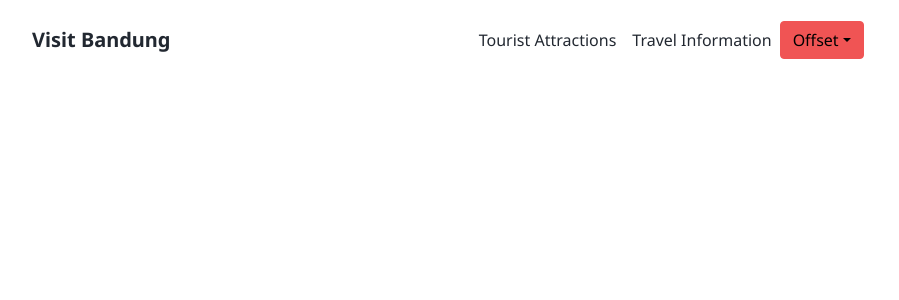
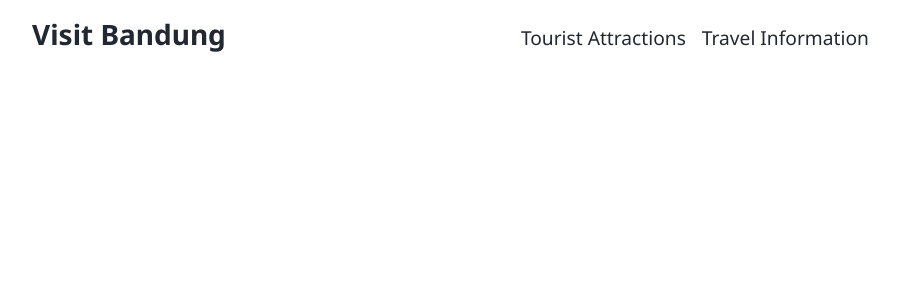
Before and after one commit to krisdinakr/visit-bandung-fe, a React (Create React App) app: page / in a window 1280 px wide. Shown: the top 300 px of the page, without its empty margins (50-949 px from the left). Built offline with nearby package versions, Linux system fonts and the light colour scheme.

Commit message:
fx navbar component and add style

```diff
--- a/src/app.tsx
+++ b/src/app.tsx
@@ -10,6 +10,6 @@ const App = () => (
       </Route>
     </Switch>
   </Router>
-)
+);
 
 export default App;
--- a/src/assets/scss/_navbar.scss
+++ b/src/assets/scss/_navbar.scss
@@ -1,8 +1,67 @@
 .navbar {
-  height: 5rem;
   position: relative;
+  @include media-breakpoint-down(xl) {
+    background-color: $info;
+  }
+
   .dropdown-menu {
-    background-color: pink;
+    height: 40vh;
     width: 100vw;
+    padding-top: 1rem;
+    padding-bottom: 1rem;
+    border: none;
+    @include media-breakpoint-down(xl) {
+      width: 100%;
+      height: auto;
+    }
+
+    li {
+      width: 50%;
+      margin-left: 45%;
+      margin-bottom: 0.5rem;
+      font-weight: 400;
+      &:hover {
+        background-color: transparent;
+      }
+      @include media-breakpoint-down(xl) {
+        margin-left: 0;
+        width: 100%;
+      }
+
+      a {
+        font-size: 1.25rem;
+        @include media-breakpoint-down(xl) {
+          font-size: 1rem;
+          text-align: center;
+        }
+      }
+    }
+  }
+
+  &__dropdown-text {
+    font-size: 2.5rem;
+    font-weight: 900;
+    position: absolute;
+    left: 10%;
+    top: 10%;
+    @include media-breakpoint-down(xl) {
+      display: none;
+    }
+  }
+
+  &__link {
+    @extend .nav-link;
+    font-size: 1.2rem;
+    padding: .5rem 1rem;
+    border-bottom: 2px solid transparent;
+    @include media-breakpoint-down(xl) {
+      text-align: center;
+      padding: 1rem;
+    }
+    @include media-breakpoint-up(xl) {
+      &:hover, &:active, &:focus {
+        border-bottom: 2px solid $dark;
+      }
+    }
   }
 }
--- a/src/assets/scss/_variables.scss
+++ b/src/assets/scss/_variables.scss
@@ -1,11 +1,11 @@
 $font-family-noto: 'Noto Sans', sans-serif;
 $font-family-base: $font-family-noto;
 
-$primary: #30475E;
-$secondary: #F05454;
-$info: #E8E8E8;
+$primary: #30475e;
+$secondary: #f05454;
+$info: #e8e8e8;
 $dark: #222831;
 
 $navbar-light-color: $dark;
-$navbar-light-hover-color: rgba($dark, .55);
+$navbar-light-hover-color: $dark;
 $navbar-light-brand-color: $dark;
--- a/src/assets/scss/index.scss
+++ b/src/assets/scss/index.scss
@@ -1,3 +1,3 @@
 @import 'variables';
+@import 'bootstrap';
 @import 'navbar';
-@import 'bootstrap';
--- a/src/components/navbar.tsx
+++ b/src/components/navbar.tsx
@@ -1,43 +1,115 @@
-import { Link } from "react-router-dom";
-import { USER_ROUTES } from "../routes";
+import { Link } from 'react-router-dom';
+import { USER_ROUTES } from '../routes';
 
 export const Navbar = () => (
-<nav className="navbar navbar-expand-lg navbar-light">
+  <nav className="navbar navbar-expand-xl navbar-light">
     <div className="container">
-    <Link to={USER_ROUTES.ROOT} className="navbar-brand fw-bold">Visit Bandung</Link>
-    <button className="navbar-toggler" type="button" data-bs-toggle="collapse" data-bs-target="#navbarNavDropdown" aria-controls="navbarNavDropdown" aria-expanded="false" aria-label="Toggle navigation">
+      <Link to={USER_ROUTES.ROOT} className="navbar-brand fw-bold fs-3 pb-xl-3">
+        Visit Bandung
+      </Link>
+      <button
+        className="navbar-toggler"
+        type="button"
+        data-bs-toggle="collapse"
+        data-bs-target="#navbarNavDropdown"
+        aria-controls="navbarNavDropdown"
+        aria-expanded="false"
+        aria-label="Toggle navigation"
+      >
         <span className="navbar-toggler-icon"></span>
       </button>
-    <div className="collapse navbar-collapse justify-content-center" id="navbarNavDropdown">
+      <div
+        className="collapse navbar-collapse justify-content-center"
+        id="navbarNavDropdown"
+      >
         <ul className="navbar-nav">
-        <li className="nav-item dropdown">
-          <Link to="" className="nav-link" id="navbarDropdownMenuLink" role="button" data-bs-toggle="dropdown" aria-expanded="false">Tourist Attractions</Link>
-          <ul className="dropdown-menu" aria-labelledby="navbarDropdownMenuLink">
-            <li><Link to={USER_ROUTES.CULTURE_ART} className="dropdown-item">Culture &amp; Art</Link></li>
-            <li><Link to={USER_ROUTES.SHOPPING} className="dropdown-item">Shopping</Link></li>
-            <li><Link to={USER_ROUTES.NATURE} className="dropdown-item">Nature</Link></li>
-            <li><Link to={USER_ROUTES.CULINARY} className="dropdown-item">Culinary</Link></li>
-            <li><Link to={USER_ROUTES.HISTORY_HERITAGE} className="dropdown-item">History &amp; Heritage</Link></li>
+          <li className="nav-item">
+            <Link
+              to=""
+              className="navbar__link"
+              id="dropdownMenuOffset"
+              data-bs-toggle="dropdown"
+              aria-expanded="false"
+              data-bs-offset="30,10"
+            >
+              Tourist Attractions
+            </Link>
+            <ul className="dropdown-menu" aria-labelledby="dropdownMenuOffset">
+              <span className="navbar__dropdown-text">Tourist Attractions</span>
+              <li>
+                <Link
+                  to={USER_ROUTES.CULTURE_ART}
+                  className="dropdown-item"
+                >
+                  Culture &amp; Art
+                </Link>
+              </li>
+              <li>
+                <Link to={USER_ROUTES.SHOPPING} className="dropdown-item">
+                  Shopping
+                </Link>
+              </li>
+              <li>
+                <Link to={USER_ROUTES.NATURE} className="dropdown-item">
+                  Nature
+                </Link>
+              </li>
+              <li>
+                <Link to={USER_ROUTES.CULINARY} className="dropdown-item">
+                  Culinary
+                </Link>
+              </li>
+              <li>
+                <Link
+                  to={USER_ROUTES.HISTORY_HERITAGE}
+                  className="dropdown-item"
+                >
+                  History &amp; Heritage
+                </Link>
+              </li>
             </ul>
           </li>
-        <li className="nav-item dropdown">
-          <Link to="" className="nav-link" id="navbarDropdownMenuLink" role="button" data-bs-toggle="dropdown" aria-expanded="false">Travel Information</Link>
-          <ul className="dropdown-menu" aria-labelledby="navbarDropdownMenuLink">
-            <li><Link to={USER_ROUTES.ABOUT_BANDUNG} className="dropdown-item">About Bandung</Link></li>
-            <li><Link to={USER_ROUTES.HISTORY_BANDUNG} className="dropdown-item">History of Bandung</Link></li>
-            <li><Link to={USER_ROUTES.GETTING_TO_BANDUNG} className="dropdown-item">Getting to Bandung</Link></li>
+          <li className="nav-item">
+            <Link
+              to=""
+              className="navbar__link"
+              id="dropdownMenuOffset"
+              data-bs-toggle="dropdown"
+              aria-expanded="false"
+              data-bs-offset="30,10"
+            >
+              Travel Information
+            </Link>
+            <ul className="dropdown-menu" aria-labelledby="dropdownMenuOffset">
+              <span className="navbar__dropdown-text">Travel Information</span>
+              <li>
+                <Link
+                  to={USER_ROUTES.ABOUT_BANDUNG}
+                  className="dropdown-item"
+                >
+                  About Bandung
+                </Link>
+              </li>
+              <li>
+                <Link
+                  to={USER_ROUTES.HISTORY_BANDUNG}
+                  className="dropdown-item"
+                >
+                  History of Bandung
+                </Link>
+              </li>
+              <li>
+                <Link
+                  to={USER_ROUTES.GETTING_TO_BANDUNG}
+                  className="dropdown-item"
+                >
+                  Getting to Bandung
+                </Link>
+              </li>
             </ul>
           </li>
-      </ul>
-      <button type="button" className="btn btn-secondary dropdown-toggle" id="dropdownMenuOffset" data-bs-toggle="dropdown" aria-expanded="false" data-bs-offset="50,10">
-      Offset
-    </button>
-    <ul className="dropdown-menu" aria-labelledby="dropdownMenuOffset">
-      <li><a className="dropdown-item" href="/">Action</a></li>
-      <li><a className="dropdown-item" href="/">Another action</a></li>
-      <li><a className="dropdown-item" href="/">Something else here</a></li>
         </ul>
       </div>
     </div>
   </nav>
-)
+);
--- a/src/pages/home-page.tsx
+++ b/src/pages/home-page.tsx
@@ -1,7 +1,7 @@
-import { Navbar } from "../components";
+import { Navbar } from '../components';
 
 export const HomePage = () => (
   <div className="home-page">
     <Navbar />
   </div>
-)
+);
--- a/src/routes/index.ts
+++ b/src/routes/index.ts
@@ -7,5 +7,5 @@ export const USER_ROUTES = {
   HISTORY_HERITAGE: '/history-heritage',
   ABOUT_BANDUNG: '/about-bandung',
   HISTORY_BANDUNG: '/history-to-bandung',
-  GETTING_TO_BANDUNG: '/getting-to-bandung'
-}
+  GETTING_TO_BANDUNG: '/getting-to-bandung',
+};
```
Also changed, not shown: package.json (+7 -2 lines), src/assets/scss/_bootstrap.scss (line endings or trailing spaces), src/components/index.ts (line endings or trailing spaces), src/index.tsx (line endings or trailing spaces), src/pages/index.ts (line endings or trailing spaces), 1 other file (tests, documents, lock files or other folders). Lines whose indentation alone changed are shown as unchanged.
